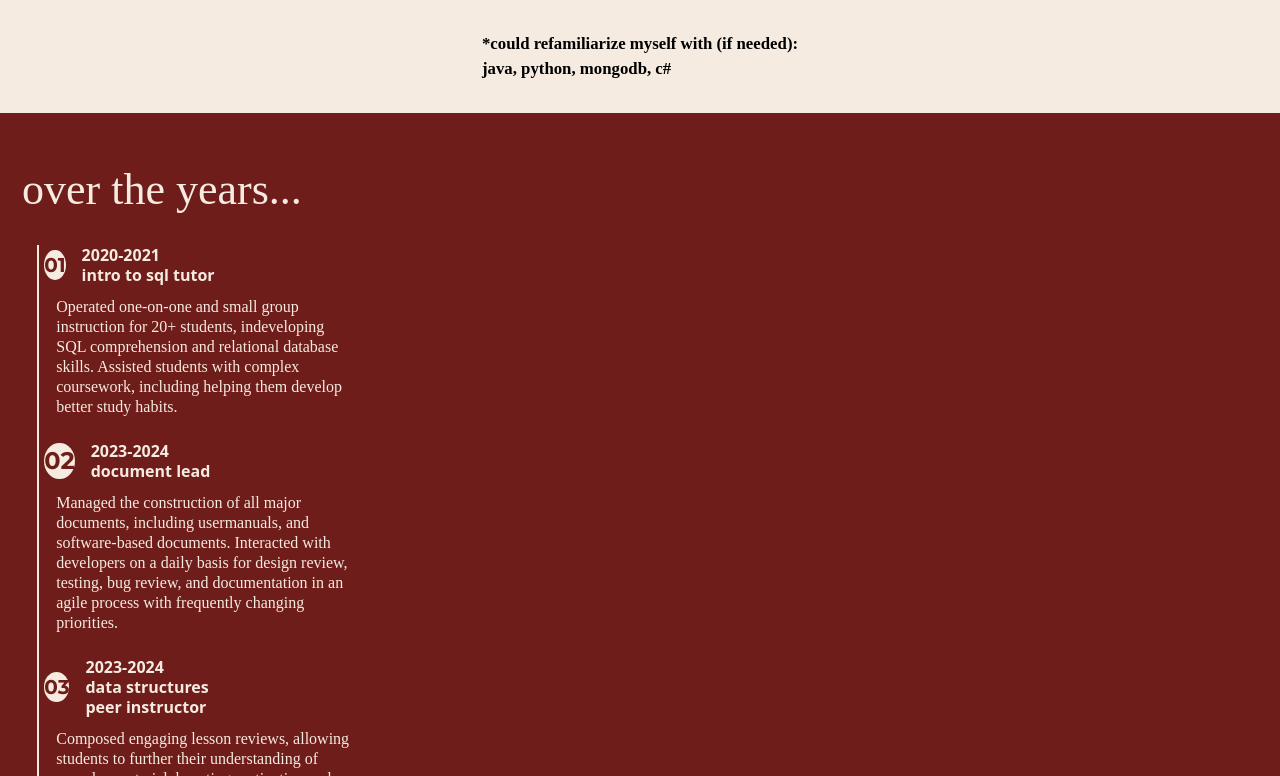
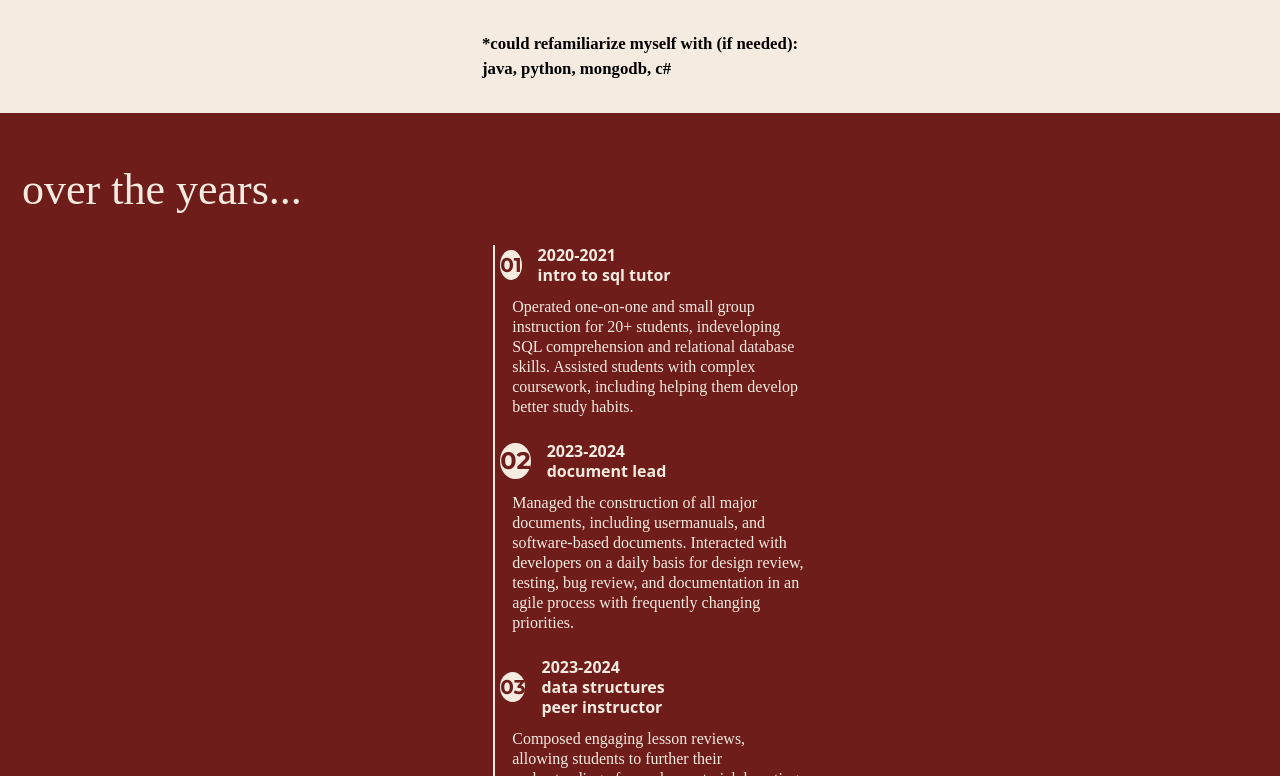
Before and after one commit to strwbrry05/strwbrry05.github.io, a React (Vite) app: page / in a window 1280 px wide. Shown: the part 1164-1940 px from the top of the page. Built offline with nearby package versions, Linux system fonts and the light colour scheme; no server answers; a web font is replaced by a local one.

Commit message:
formatting

```diff
--- a/src/Components/Timeline.jsx
+++ b/src/Components/Timeline.jsx
@@ -3,20 +3,17 @@ import TimelineCard from "./TimelineCard";
 import TimelineMobile from "./TimelineMobile";
 
 const Timeline = () => {
-  const timeline03Content = (
-    <span>
-      data structures <br /> peer instructor
-    </span>
-  );
   return (
-    <div className="bg-(--color-red)">
+    <div className="bg-(--color-red) flex flex-col justify-center items-center">
       <h2
         className="text-(--color-white) font-(family-name:--font-titles)
-        text-[2.75rem] px-[0.5em] py-[0.5em] pt-[1em]"
+        text-[2.75rem] px-[0.5em] py-[0.5em] pt-[1em] self-start"
       >
         over the years...
       </h2>
-      <TimelineMobile />
+      <div className="flex justify-center items-center w-[365px]">
+        <TimelineMobile />
+      </div>
       {/* desktop/bigger screens */}
       <div></div>
     </div>
--- a/src/Components/TimelineMobile.jsx
+++ b/src/Components/TimelineMobile.jsx
@@ -8,7 +8,7 @@ const TimelineMobile = () => {
     </span>
   );
   return (
-    <div className="flex justify-center w-[375px]">
+    <div className="flex justify-center">
       {/* vert line */}
       <div className="w-[10%] flex justify-center items-center">
         <div className="w-[2px] h-[1250px] bg-(--color-white)"></div>
```
